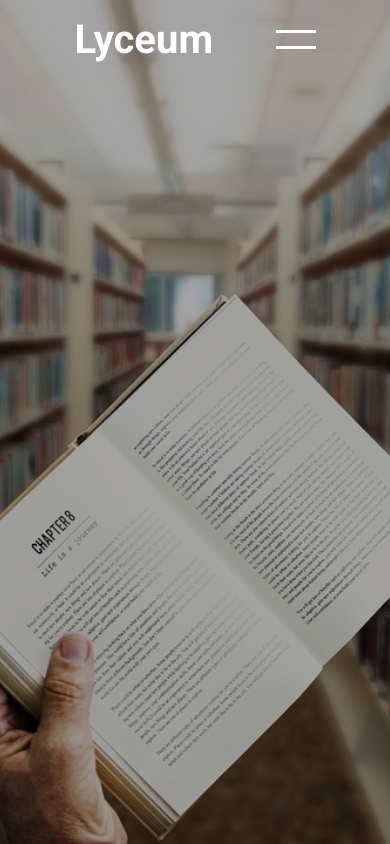
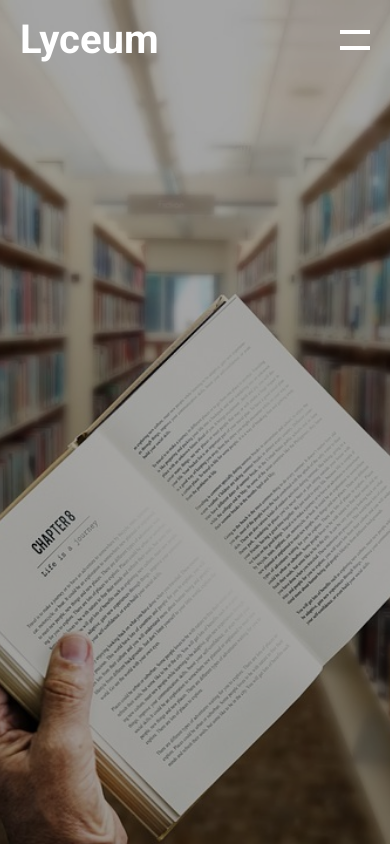
Before and after one commit to michaelpaulcuccia/lyceum, a Next.js app in the folder my-app/: page / in a window 390 px wide. Built offline with nearby package versions, Linux system fonts and the light colour scheme.

Commit message:
adds hamburger close-open to mobile with drawer

```diff
--- a/my-app/components/Hero/Hamburger.tsx
+++ b/my-app/components/Hero/Hamburger.tsx
@@ -1,9 +1,11 @@
-import React, { useState } from "react";
+// Hamburger.tsx
+import React from "react";
 import styled, { css } from "styled-components";
 
+// Hamburger button container
 const HamburgerButton = styled.button`
   position: relative;
-  width: 40px;
+  width: 30px;
   height: 20px;
   display: flex;
   flex-direction: column;
@@ -15,9 +17,10 @@ const HamburgerButton = styled.button`
   z-index: 10; /* Ensures it is above other content */
 `;
 
+// Common style for the lines
 const Line = styled.span<{ isOpen: boolean }>`
   width: 100%;
-  height: 3px;
+  height: 4px;
   background-color: white;
   transition: transform 0.3s ease, opacity 0.3s ease;
   position: absolute;
@@ -43,15 +46,14 @@ const Line = styled.span<{ isOpen: boolean }>`
   }
 `;
 
-const Hamburger: React.FC = () => {
-  const [isOpen, setIsOpen] = useState(false);
+interface HamburgerProps {
+  isOpen: boolean;
+  toggle: () => void;
+}
 
-  const handleClick = () => {
-    setIsOpen(!isOpen);
-  };
-
+const Hamburger: React.FC<HamburgerProps> = ({ isOpen, toggle }) => {
   return (
-    <HamburgerButton onClick={handleClick}>
+    <HamburgerButton onClick={toggle}>
       <Line isOpen={isOpen} />
       <Line isOpen={isOpen} />
     </HamburgerButton>
--- a/my-app/components/Hero/Mobile.tsx
+++ b/my-app/components/Hero/Mobile.tsx
@@ -1,4 +1,4 @@
-import React from "react";
+import React, { useState } from "react";
 import Image from "next/legacy/image";
 import styled from "styled-components";
 import Hamburger from "./Hamburger";
@@ -33,7 +33,7 @@ const TextOverlay = styled.div`
   position: absolute;
   top: 0;
   left: 0;
-  padding: 20px 12px;
+  padding: 20px;
   width: 100%;
   color: white;
   z-index: 3; /* Text stays on top of everything */
@@ -42,7 +42,7 @@ const TextOverlay = styled.div`
 const TopContainer = styled.div`
   display: flex;
   align-items: center;
-  justify-content: space-evenly;
+  justify-content: space-between;
 
   h1 {
     font-size: 40px;
@@ -55,6 +55,12 @@ interface MobileProps {
 }
 
 export const Mobile: React.FC<MobileProps> = ({ image }) => {
+  const [isOpen, setIsOpen] = useState(false);
+
+  const toggleMenu = () => {
+    setIsOpen(!isOpen);
+  };
+
   return (
     <Root>
       <DarkenedImage
@@ -68,9 +74,9 @@ export const Mobile: React.FC<MobileProps> = ({ image }) => {
         <TopContainer>
           {" "}
           <h1>Lyceum</h1>
-          <Hamburger />
-          {/* if hamburger opened, show component here... */}
+          <Hamburger isOpen={isOpen} toggle={toggleMenu} />
         </TopContainer>
+        {isOpen && <div style={{ color: "white" }}>Menu Content Goes Here</div>}
       </TextOverlay>
     </Root>
   );
```
